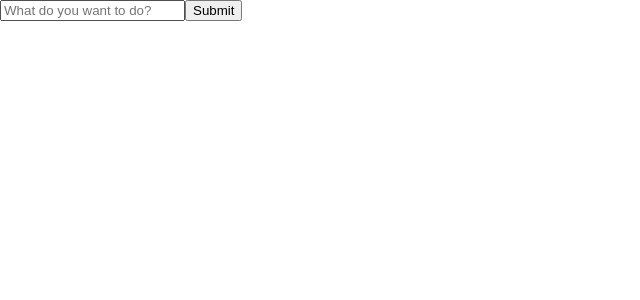
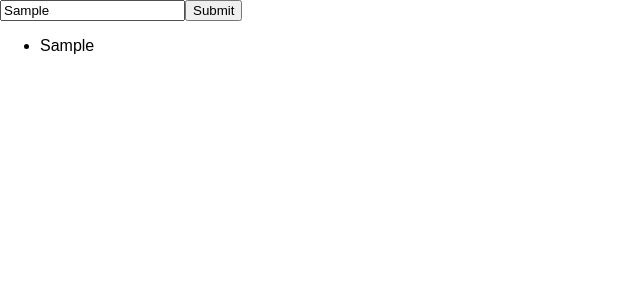
Before and after one commit to kradavar/react-todo, a React (Create React App) app: page / in a window 1280 px wide. Both pictures are taken after typing "Sample" into the empty fields and a click on the button "Submit". Shown: the top 300 px of the page, without its empty margins (0-640 px from the left). Built offline with nearby package versions, Linux system fonts and the light colour scheme.

Commit message:
list of todo

```diff
--- a/src/App.js
+++ b/src/App.js
@@ -1,6 +1,6 @@
 import React, { Component } from 'react';
 import Form from './Form';
-import TodoList from './TodoList';
+import ListItems from './ListItems';
 
 export default class App extends Component {
   constructor(props) {
@@ -28,8 +28,9 @@ export default class App extends Component {
   render() {
     return (
       <div className="App">
-        <Form onSubmit={this.handleFormSubmit} onInputChange={this.handleInputChange} value={this.state.value} />
-        <TodoList items={this.state.items} />
+        <Form onSubmit={this.handleFormSubmit} onInputChange={this.handleInputChange}
+          value={this.state.value} />
+        <ListItems items={this.state.items} />
       </div>
     );
   }
--- a/src/Form.js
+++ b/src/Form.js
@@ -6,7 +6,8 @@ export default class Form extends Component {
   render() {
     return (
       <form className="Form" onSubmit={this.props.onSubmit}>
-        <input type="text" placeholder="What do you want to do?" value={this.props.value} onChange={this.props.handleInputChange} />
+        <input type="text" placeholder="What do you want to do?"
+          value={this.props.value} onChange={this.props.onInputChange} />
         <button type="submit">Submit</button>
       </form>
     );
--- /dev/null
+++ b/src/ListItems.js
@@ -0,0 +1,17 @@
+import React, { Component } from 'react';
+
+export default class ListItems extends Component {
+
+  render() {
+    const items = this.props.items.map((item) => {
+      return <li key={item.toString()}>
+        {item}
+      </li>
+    })
+    return (
+      <ul className="ListItems">
+        {items}
+      </ul>
+    );
+  }
+}
--- a/src/TodoList.js
+++ /dev/null
@@ -1,10 +0,0 @@
-import React, { Component } from 'react';
-
-export default class TodoList extends Component {
-  render() {
-    return (
-      <div className="TodoList">
-      </div>
-    );
-  }
-}
```
